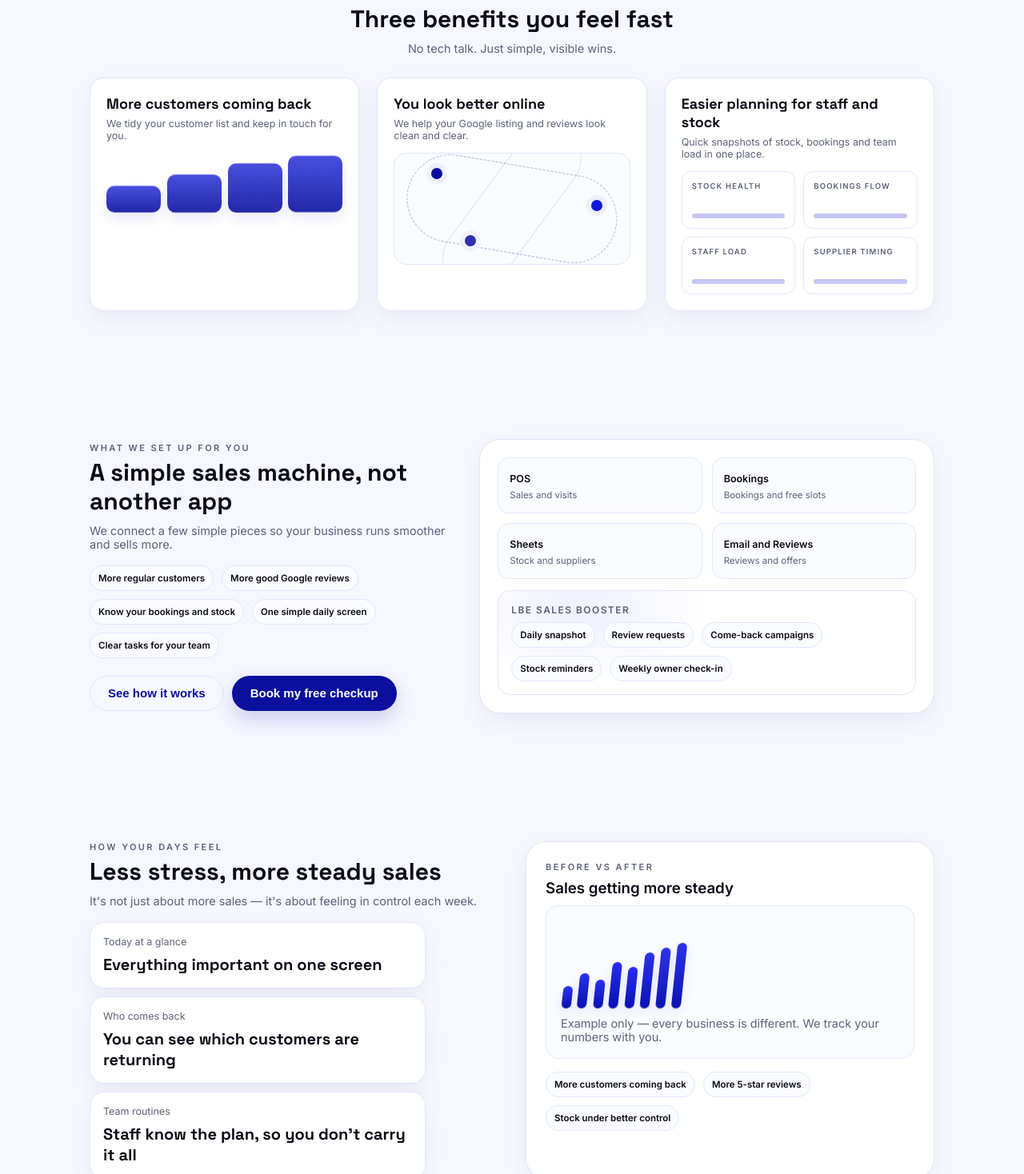
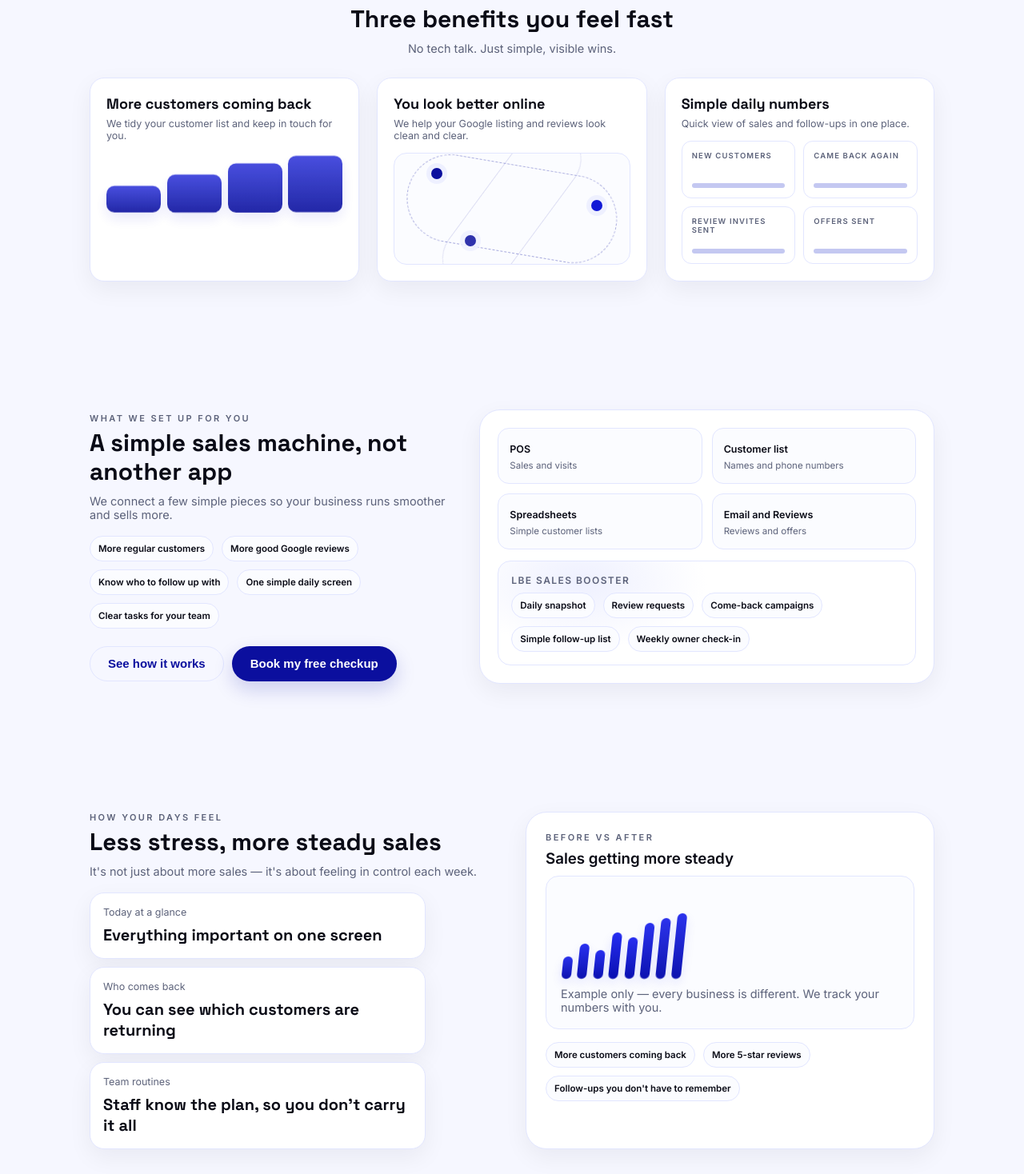
Before and after one commit to rbayramo/5the-lbe-landing, a React (Vite) app: page / in a window 1280 px wide. Shown: the part 962-2430 px from the top of the page at 80% size. Built offline with nearby package versions, Linux system fonts and the light colour scheme.

Commit message:
simple language 1

```diff
--- a/src/App.jsx
+++ b/src/App.jsx
@@ -19,7 +19,7 @@ const FAQ_ITEMS = [
   },
   {
     q: "Is this just marketing?",
-    a: "No. We help with repeat customers, reviews, stock and planning — marketing is just one piece."
+    a: "No. We mainly help with repeat customers and reviews — marketing is just one piece."
   },
   {
     q: "What if our customer list is a mess?",
@@ -345,23 +345,23 @@ export default function App() {
             </div>
 
             <div className="win-block">
-              <h3 className="win-title">Easier planning for staff and stock</h3>
-              <p className="win-mini">Quick snapshots of stock, bookings and team load in one place.</p>
+              <h3 className="win-title">Simple daily numbers</h3>
+              <p className="win-mini">Quick view of sales and follow-ups in one place.</p>
               <div className="plan-grid">
                 <div className="plan-cell">
-                  <span className="plan-chip">Stock health</span>
+                  <span className="plan-chip">New customers</span>
                   <span className="plan-line"><span className="plan-line-fill" /></span>
                 </div>
                 <div className="plan-cell">
-                  <span className="plan-chip">Bookings flow</span>
+                  <span className="plan-chip">Came back again</span>
                   <span className="plan-line"><span className="plan-line-fill" /></span>
                 </div>
                 <div className="plan-cell">
-                  <span className="plan-chip">Staff load</span>
+                  <span className="plan-chip">Review invites sent</span>
                   <span className="plan-line"><span className="plan-line-fill" /></span>
                 </div>
                 <div className="plan-cell">
-                  <span className="plan-chip">Supplier timing</span>
+                  <span className="plan-chip">Offers sent</span>
                   <span className="plan-line"><span className="plan-line-fill" /></span>
                 </div>
               </div>
@@ -383,7 +383,7 @@ export default function App() {
             <div style={{ marginTop: 18, display: "flex", flexWrap: "wrap", gap: 10 }}>
               <span className="core-pill">More regular customers</span>
               <span className="core-pill">More good Google reviews</span>
-              <span className="core-pill">Know your bookings and stock</span>
+              <span className="core-pill">Know who to follow up with</span>
               <span className="core-pill">One simple daily screen</span>
               <span className="core-pill">Clear tasks for your team</span>
             </div>
@@ -413,12 +413,12 @@ export default function App() {
                 <span>Sales and visits</span>
               </div>
               <div className="map-node">
-                <strong>Bookings</strong><br />
-                <span>Bookings and free slots</span>
+                <strong>Customer list</strong><br />
+                <span>Names and phone numbers</span>
               </div>
               <div className="map-node">
-                <strong>Sheets</strong><br />
-                <span>Stock and suppliers</span>
+                <strong>Spreadsheets</strong><br />
+                <span>Simple customer lists</span>
               </div>
               <div className="map-node">
                 <strong>Email and Reviews</strong><br />
@@ -432,7 +432,7 @@ export default function App() {
                 <span className="core-pill">Daily snapshot</span>
                 <span className="core-pill">Review requests</span>
                 <span className="core-pill">Come-back campaigns</span>
-                <span className="core-pill">Stock reminders</span>
+                <span className="core-pill">Simple follow-up list</span>
                 <span className="core-pill">Weekly owner check-in</span>
               </div>
             </div>
@@ -504,7 +504,7 @@ export default function App() {
             <div style={{ marginTop: 16, display: "flex", flexWrap: "wrap", gap: 10 }}>
               <span className="core-pill">More customers coming back</span>
               <span className="core-pill">More 5-star reviews</span>
-              <span className="core-pill">Stock under better control</span>
+              <span className="core-pill">Follow-ups you don&apos;t have to remember</span>
             </div>
           </div>
         </div>
@@ -598,7 +598,7 @@ export default function App() {
                   </div>
                   <div className="win-block" style={{ padding: 16 }}>
                     <strong>Use what you already have</strong>
-                    <div className="win-mini">We plug into your POS, bookings, spreadsheets, email and Google reviews.</div>
+                    <div className="win-mini">We plug into your POS, simple lists, email and Google reviews.</div>
                   </div>
                 </div>
               </div>
@@ -627,7 +627,7 @@ export default function App() {
                   </div>
                   <div>
                     <label>Biggest headache</label>
-                    <textarea placeholder="Repeat customers, reviews, inventory, daily control..." />
+                    <textarea placeholder="Repeat customers, reviews, daily control..." />
                   </div>
 
                   <button className="btn btn-primary" type="submit" style={{ width: "100%", marginTop: 6 }}>
```
